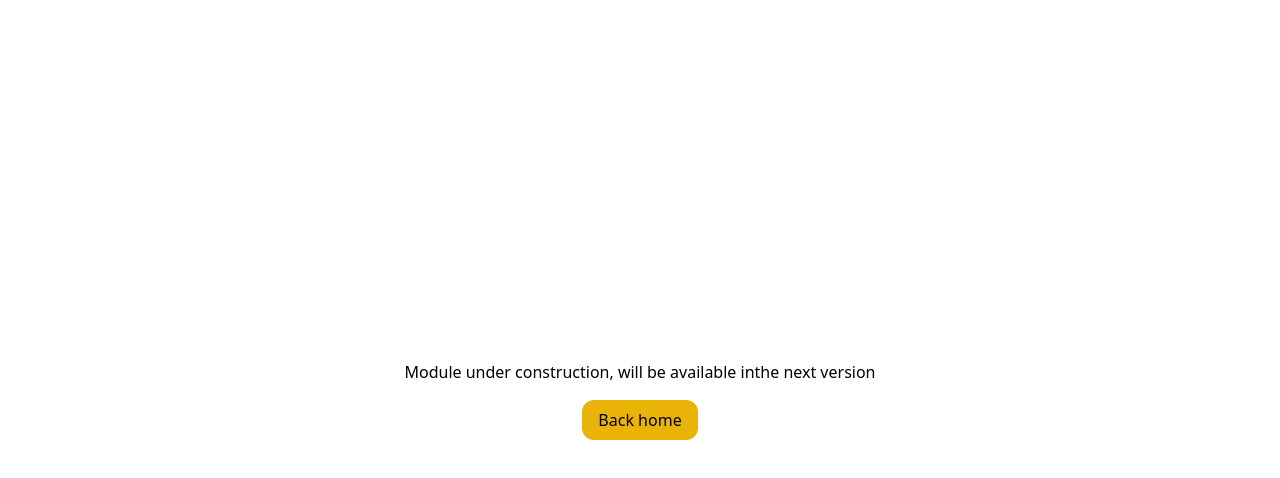
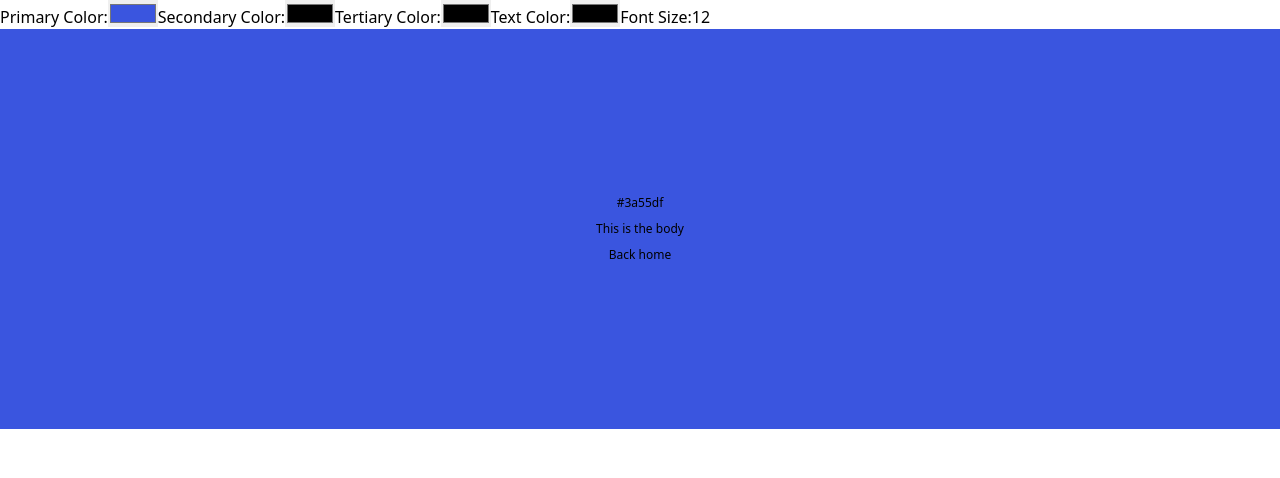
Before and after one commit to Trucode-Developers/Pro-POS, a Next.js app: page /cashier/theming in a window 1280 px wide. Before the commit this address had no page. Shown: the top 478 px of the page. Built offline with nearby package versions, Linux system fonts and the light colour scheme.

Commit message:
feat: change app theme client side and adjust font size

```diff
--- /dev/null
+++ b/src/pages/cashier/theming copy.tsx
@@ -0,0 +1,48 @@
+import Link from "next/link";
+import React, { useEffect, useState } from "react";
+
+export default function Page() {
+  const [cColor, setcColor] = useState("#2ecc71");
+  const colors = [
+    "#2ecc71",
+    "#3498db",
+    "#9b59b6",
+    "#f1c40f",
+    "#e67e22",
+    "#e74c3c",
+  ];
+
+  useEffect(() => {
+    const currentColor = localStorage.getItem("color") || "#2ecc71";
+    setTheme(currentColor);
+  }, []);
+
+  const setTheme = (color: any) => {
+    document.documentElement.style.setProperty("--primary", color);
+  };
+
+  const setColor = (event: any) => {
+    const currentColor =
+      event.target.style.getPropertyValue("background-color");
+    setTheme(currentColor);
+    setcColor(currentColor);
+    localStorage.setItem("color", currentColor);
+  };
+
+  return (
+    <div style={{ backgroundColor: "var(--primary)" }} className="flex flex-col min-h-screen">
+      {colors.map((colr, index) => (
+        <button
+          key={index}
+          style={{ backgroundColor: colr }}
+          onClick={setColor}
+        >
+          {colr}
+        </button>
+      ))}
+      <Link href="/" className=" px-4 py-2 rounded-xl">
+        Back home
+        </Link>
+    </div>
+  );
+}
--- /dev/null
+++ b/src/pages/cashier/theming.tsx
@@ -0,0 +1,106 @@
+import Link from "next/link";
+import React, { useState, useEffect } from "react";
+
+const App = () => {
+  const [primary, setPrimary] = useState("#3a55df");
+  const [secondary, setSecondary] = useState("#000000");
+  const [tertiary, setTertiary] = useState("#000000");
+  const [textColor, setTextColor] = useState("#000000");
+  const [fontSize, setFontSize] = useState("12");
+
+  useEffect(() => {
+    const storedPrimary = localStorage.getItem("primary");
+    const storedSecondary = localStorage.getItem("secondary");
+    const storedTertiary = localStorage.getItem("tertiary");
+    const storedTextColor = localStorage.getItem("textColor");
+    const storedFontSize = localStorage.getItem("fontSize");
+
+    if (storedPrimary) setPrimary(storedPrimary);
+    if (storedSecondary) setSecondary(storedSecondary);
+    if (storedTertiary) setTertiary(storedTertiary);
+    if (storedTextColor) setTextColor(storedTextColor);
+    if (storedFontSize) setFontSize(storedFontSize);
+  }, []);
+
+  const handleColorChange = (colorName: string, newValue: string) => {
+    switch (colorName) {
+      case "primary":
+        setPrimary(newValue);
+        localStorage.setItem("primary", newValue);
+        break;
+      case "secondary":
+        setSecondary(newValue);
+        localStorage.setItem("secondary", newValue);
+        break;
+      case "tertiary":
+        setTertiary(newValue);
+        localStorage.setItem("tertiary", newValue);
+        break;
+      case "textColor":
+        setTextColor(newValue);
+        localStorage.setItem("textColor", newValue);
+        break;
+      case "fontSize":
+        setFontSize(newValue);
+        localStorage.setItem("fontSize", newValue);
+        break;
+      default:
+        break;
+    }
+  };
+
+   const divStyle = {
+     backgroundColor: primary,
+     color: textColor,
+     fontSize: `${fontSize}px`,
+   };
+
+  return (
+    <div>
+      <label>Primary Color:</label>
+      <input
+        type="color"
+        value={primary}
+        onChange={(e) => handleColorChange("primary", e.target.value)}
+      />
+
+      <label>Secondary Color:</label>
+      <input
+        type="color"
+        value={secondary}
+        onChange={(e) => handleColorChange("secondary", e.target.value)}
+      />
+
+      <label>Tertiary Color:</label>
+      <input
+        type="color"
+        value={tertiary}
+        onChange={(e) => handleColorChange("tertiary", e.target.value)}
+      />
+
+      <label>Text Color:</label>
+      <input
+        type="color"
+        value={textColor}
+        onChange={(e) => handleColorChange("textColor", e.target.value)}
+      />
+      <label>Font Size:</label>
+      <input
+        type="number"
+        value={fontSize}
+        onChange={(e) => handleColorChange("fontSize", e.target.value)}
+      />
+      <div
+        className={`flex justify-center items-center h-[50vh] w-full flex-col gap-2`}
+        style={divStyle}
+      >
+        {primary}
+        {/* Rest of your code */}
+        <p>This is the body</p>
+        <Link href="/">Back home</Link>
+      </div>
+    </div>
+  );
+};
+
+export default App;
--- a/src/pages/index.tsx
+++ b/src/pages/index.tsx
@@ -36,6 +36,7 @@ export default function Home() {
         <div className="flex flex-wrap gap-4 text-2xl [&>*]:text-primary hover:[&>*]:text-secondary [&>*]:underline ">
           <Link href="/admin/services"> Admin</Link>
           <Link href="/cashier/sale"> Sale</Link>
+          <Link href="/cashier/theming"> Theming</Link>
           <Link href="/partitions"> Partitions stores</Link>
         </div>
       </div>
```
